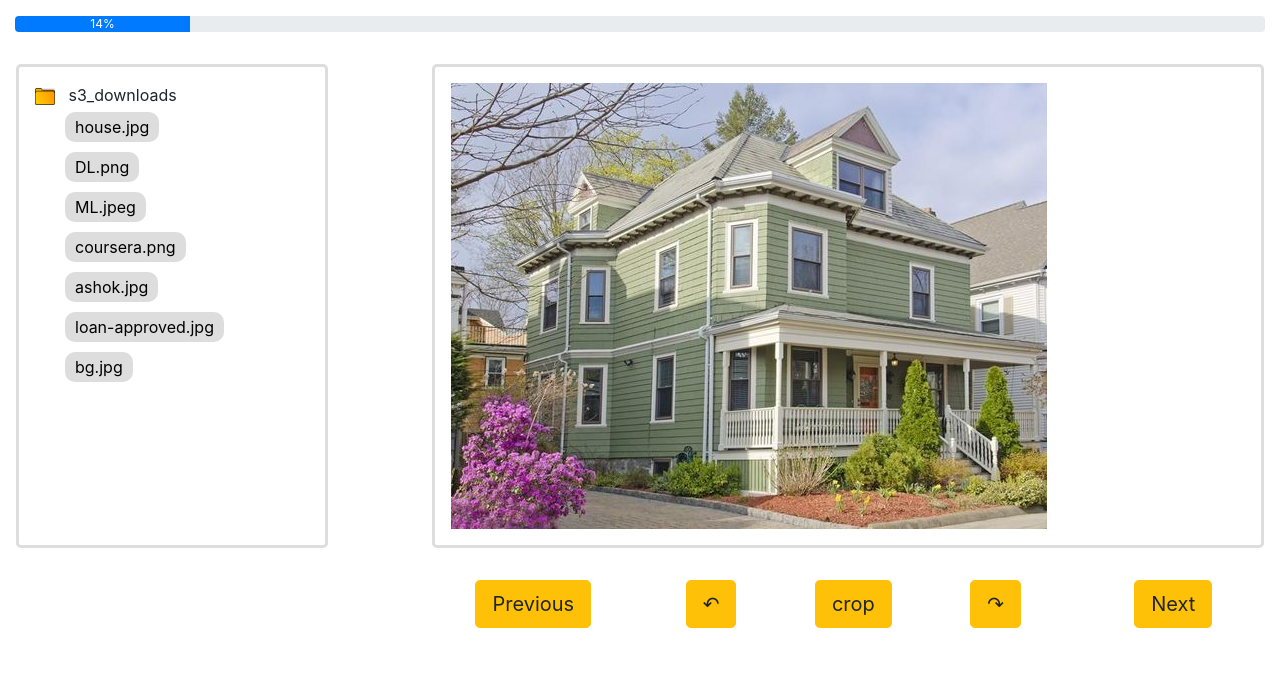
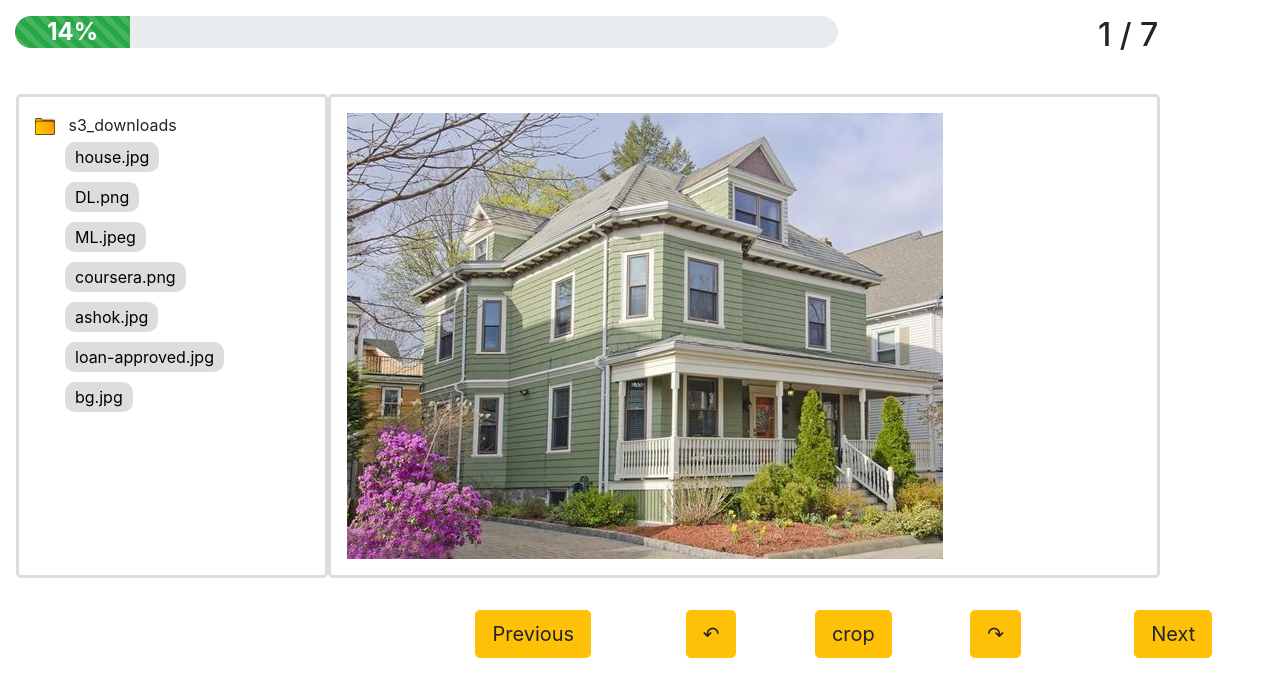
Before and after one commit to ashok-smartail/UI_Image_Processing, a Flask app: page /image-process in a window 1280 px wide. Shown: the part 61-758 px from the top of the page. Run offline with Flask 2, Linux system fonts and the light colour scheme; some libraries are stand-ins or nearby versions.

```diff
--- a/app.py
+++ b/app.py
@@ -43,9 +43,11 @@ def image():
 	pass_directory("./static/s3_downloads", directory, all_files)
 	directories = directory[:]
 	imageList = all_files[:]
-	progress = ((imageIndex + 1)*100) // len(imageList)
+	n = len(imageList)
+	progress = ((imageIndex + 1)*100) // n
 	print(progress, imageIndex+1, len(imageList))
-	return render_template('image-process.html', directory = directories, image = imageList[imageIndex], all_files = imageList, progress = progress)
+	return render_template('image-process.html', directory = directories, image = imageList[imageIndex],
+		all_files = imageList, progress = progress, i = imageIndex, n = n)
 
 @app.route('/next')
 def next():
--- a/static/css/image.min.css
+++ b/static/css/image.min.css
@@ -1 +1 @@
-body{max-height:100vh}.navbar-bg{padding:0.6rem;margin:0rem -15px;background-color:#dddddd;border-radius:0.2rem}.credential{margin-right:1rem}.s3-input{position:absolute;top:50%;transform:translateY(-50%)}.s3-input input{width:80vw;margin:0rem 7rem;padding:1rem}.s3-input{text-align:center}.pad-3{padding:1rem}.button{position:relative;text-align:center;margin-top:1rem;left:50%;transform:translateX(-50%)}.buttons{margin:1rem}.file-buttons{background-color:#dddddd;border:none;margin:5px 0px;border-radius:10px;padding:3px 10px}.folder,.border{border:3px #dddddd solid !important;border-radius:5px}.process-buttons{width:100%;position:relative;left:50%;transform:translateX(-50%);text-align:center}
+body{max-height:100vh}.navbar-bg{padding:0.6rem;margin:0rem -15px;background-color:#dddddd;border-radius:0.2rem}.credential{margin-right:1rem}.s3-input{position:absolute;top:50%;transform:translateY(-50%)}.s3-input input{width:80vw;margin:0rem 7rem;padding:1rem}.s3-input{text-align:center}.pad-3{padding:1rem}.button{position:relative;text-align:center;margin-top:1rem;left:50%;transform:translateX(-50%)}.buttons{margin:1rem}.file-buttons{background-color:#dddddd;border:none;margin:5px 0px;border-radius:10px;padding:3px 10px}.folder,.border{border:3px #dddddd solid !important;border-radius:5px}.process-buttons{width:100%;position:relative;left:50%;transform:translateX(-50%);text-align:center}.progress{height:2rem;border-radius:1rem}.progress .progress-bar{font-size:24px;font-weight:bolder}
--- a/static/css/image.sass
+++ b/static/css/image.sass
@@ -56,3 +56,11 @@ body
     left: 50%
     transform: translateX(-50%)
     text-align: center
+
+.progress
+    height: 2rem
+    border-radius: 1rem
+
+.progress .progress-bar
+    font-size: 24px
+    font-weight: bolder
--- a/templates/image-process.html
+++ b/templates/image-process.html
@@ -25,9 +25,17 @@
         </button>
       </nav>
 
-      <div class="progress mt-3">
-        <div class="progress-bar" role="progressbar" style="width: {{progress}}%;" aria-valuenow="{{progress}}" aria-valuemin="0" aria-valuemax="100">{{progress}}%</div>
+      <div class="row mt-3">
+        <div class="col-md-8">
+          <div class="progress">
+            <div class="progress-bar bg-success progress-bar-striped progress-bar-animated" role="progressbar" style="width: {{progress}}%;" aria-valuenow="{{progress}}" aria-valuemin="0" aria-valuemax="100">{{progress}}%</div>
+          </div>
+        </div>
+        <div class="col-md-3">
+          <div class="h2" style="float: right;">{{i+1}} / {{n}}</div>
+        </div>
       </div>
+
       <div class="row mt-3 pad-3">
         <div class="col-md-3 pad-3 folder">
           <div>
@@ -41,7 +49,7 @@
             </div>
           </div>
         </div>
-        <div class="offset-md-1 col-md-8 pad-3 border">
+        <div class="col-md-8 pad-3 border">
             <div class="image-section">
               <img src="/static/s3_downloads/{{ image }}" alt="" id="image">
             </div>
@@ -95,8 +103,8 @@
                     console.log(imageCropWidth);
 
                 }
-            })
-        })
+            });
+        });
 
         function crop() {
           var datas, url;
@@ -104,6 +112,7 @@
           console.log(datas);
           url = "/crop/".concat(datas)
           window.location.href=url;
+          document.location.reload(true);
         }
 
     </script>
```
Also changed, not shown: static/css/image.css (+10 -0 lines), static/s3_downloads/ashok.jpg, static/s3_downloads/bg.jpg, static/s3_downloads/coursera.png, 3 other files.
